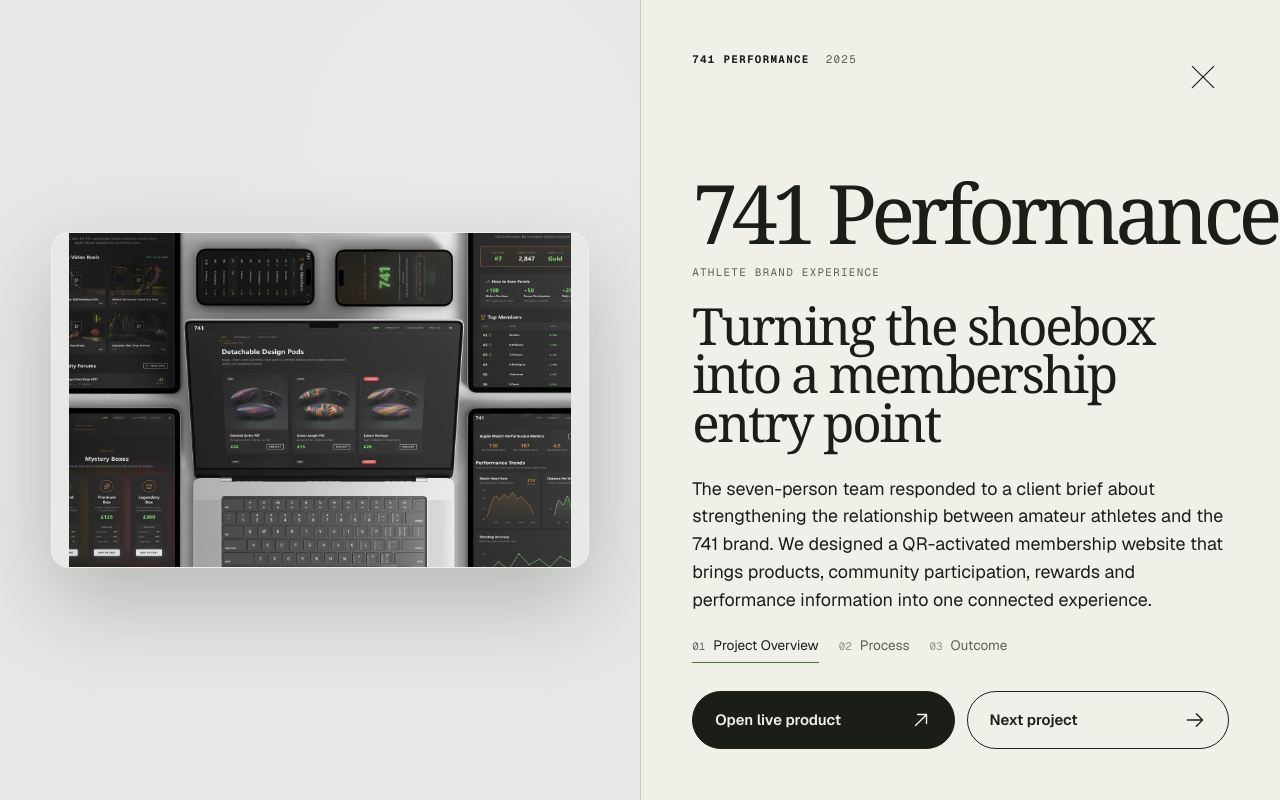
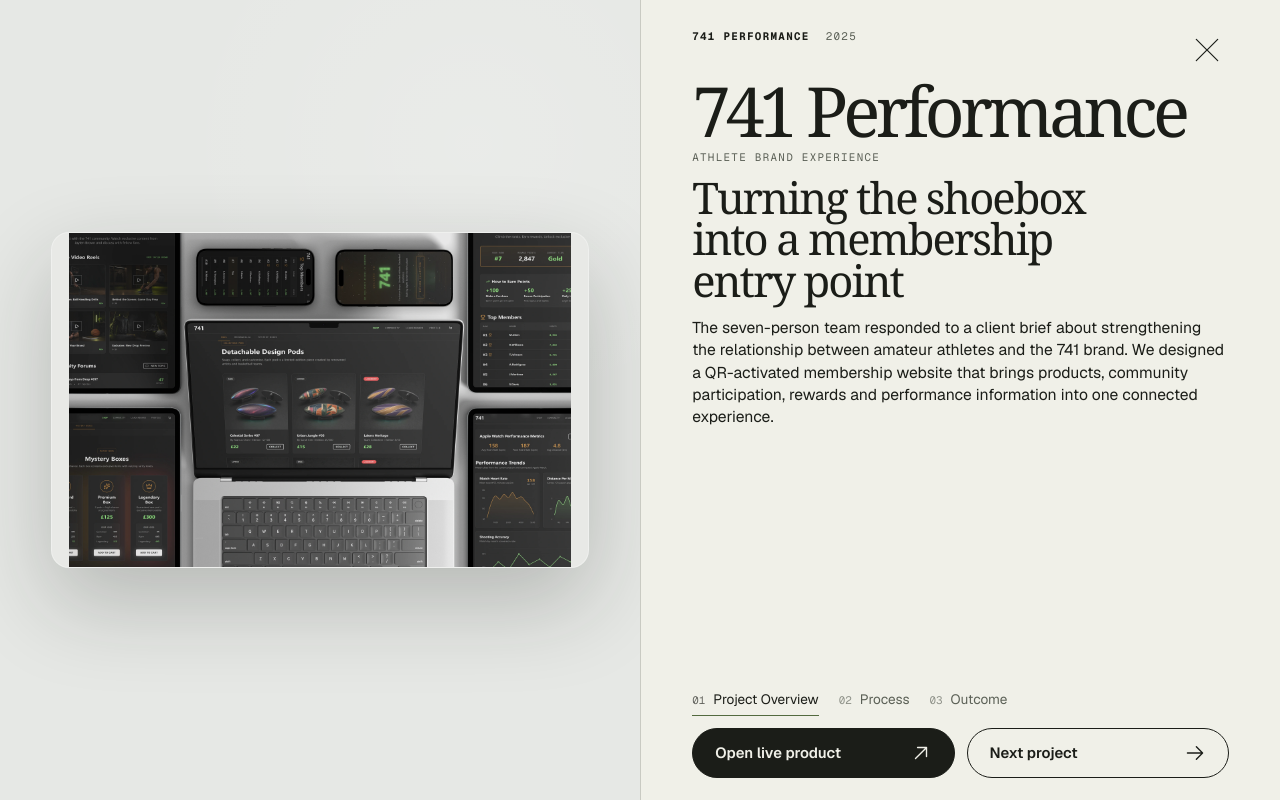
Before and after one commit to youngchen1233214399-afk/portfolio, a Next.js app: page /work/741 in a window 1280 px wide. Built offline with nearby package versions, Linux system fonts and the light colour scheme.

Commit message:
Tighten project detail spacing

```diff
--- a/components/project-detail.module.css
+++ b/components/project-detail.module.css
@@ -50,7 +50,7 @@
   display: flex;
   height: 100dvh;
   flex-direction: column;
-  padding: clamp(28px, 4vw, 62px);
+  padding: clamp(28px, 3vw, 52px) clamp(28px, 4vw, 62px) clamp(24px, 3vw, 44px);
   border-left: 1px solid var(--line);
   background: var(--surface);
 }
@@ -107,7 +107,7 @@
 
 .copy {
   width: min(100%, 720px);
-  margin-top: clamp(72px, 12vh, 150px);
+  margin-top: clamp(20px, 3vh, 38px);
 }
 
 .type {
@@ -153,7 +153,7 @@
 
 .slideTitle {
   max-width: 18ch;
-  margin: clamp(22px, 3.5vh, 38px) 0 0;
+  margin: clamp(18px, 2.5vh, 28px) 0 0;
   font-family: var(--font-editorial), Georgia, serif;
   font-size: clamp(2.2rem, 4vw, 4.8rem);
   font-weight: 430;
@@ -163,7 +163,7 @@
 
 .description {
   max-width: 58ch;
-  margin: clamp(32px, 5vh, 54px) 0 0;
+  margin: clamp(22px, 3.5vh, 38px) 0 0;
   color: var(--foreground);
   font-size: clamp(1.05rem, 1.4vw, 1.35rem);
   line-height: 1.55;
@@ -171,7 +171,7 @@
 
 .panelBottom {
   display: grid;
-  gap: 28px;
+  gap: 22px;
   margin-top: auto;
 }
 
@@ -275,15 +275,15 @@
 
 @media (min-width: 768px) {
   .compactCopy {
-    margin-top: clamp(54px, 9.5vh, 116px);
+    margin-top: clamp(12px, 2vh, 26px);
   }
 
   .compactCopy .slideTitle {
-    margin-top: clamp(18px, 2.5vh, 28px);
+    margin-top: clamp(14px, 2vh, 22px);
   }
 
   .compactCopy .description {
-    margin-top: clamp(24px, 3.5vh, 38px);
+    margin-top: clamp(20px, 3vh, 30px);
   }
 }
 
@@ -310,6 +310,60 @@
 
   .actions {
     grid-template-columns: 1fr;
+  }
+}
+
+@media (min-width: 768px) and (max-height: 820px) {
+  .panel {
+    padding: 28px clamp(28px, 4vw, 52px) 22px;
+  }
+
+  .panelTop {
+    min-height: 44px;
+  }
+
+  .close {
+    width: 44px;
+  }
+
+  .copy,
+  .compactCopy {
+    margin-top: 10px;
+  }
+
+  .type {
+    margin-top: 10px;
+  }
+
+  .copy h1 {
+    font-size: clamp(4rem, 6vw, 6.2rem);
+    line-height: 0.82;
+  }
+
+  .copy h1.compactProjectTitle {
+    font-size: clamp(3.5rem, 5.4vw, 5.5rem);
+  }
+
+  .slideTitle,
+  .compactCopy .slideTitle {
+    margin-top: 12px;
+    font-size: clamp(2rem, 3.4vw, 3.7rem);
+  }
+
+  .description,
+  .compactCopy .description {
+    margin-top: 16px;
+    font-size: clamp(0.98rem, 1.2vw, 1.15rem);
+    line-height: 1.42;
+  }
+
+  .panelBottom {
+    gap: 12px;
+  }
+
+  .liveLink,
+  .nextLink {
+    min-height: 50px;
   }
 }
 
```
